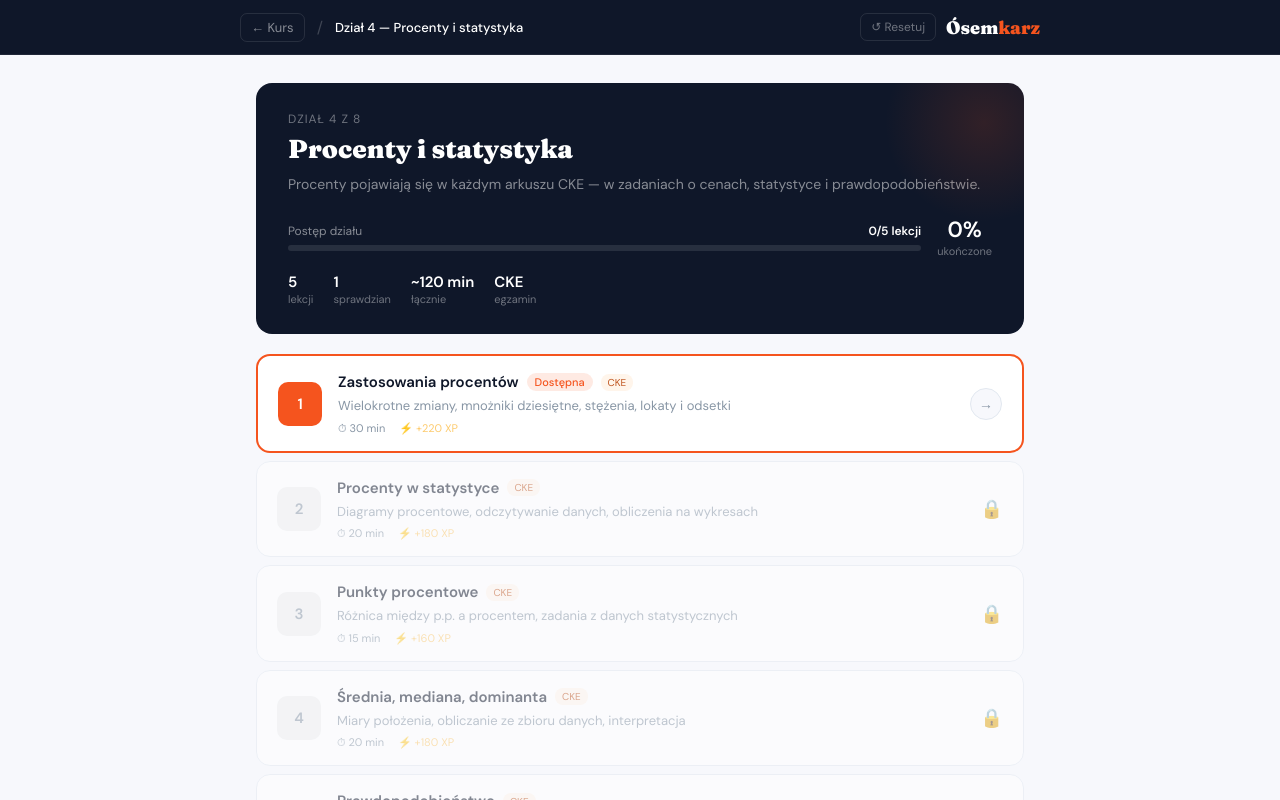
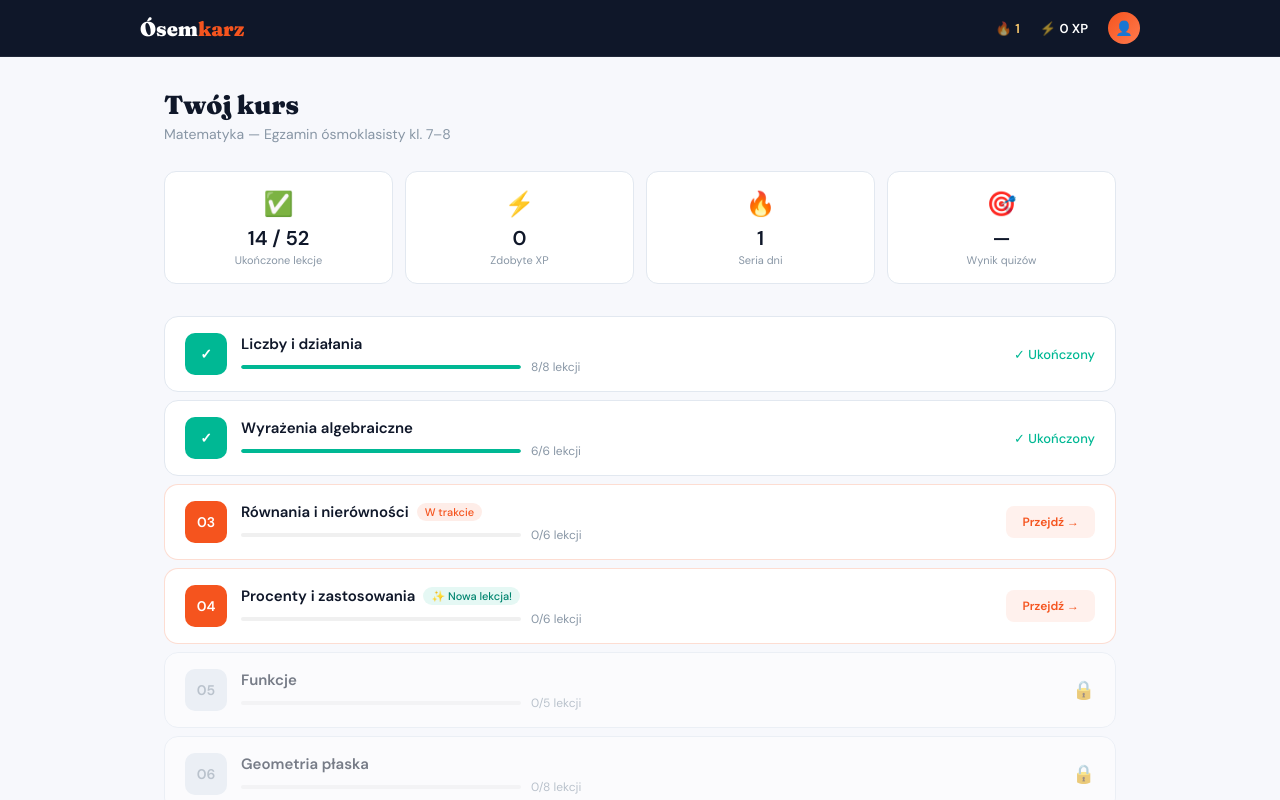
Before and after one commit to osemkarz/osemkarz, a Next.js app: page /kurs in a window 1280 px wide. Shown: the top 800 px of the page. Built offline with nearby package versions, Linux system fonts and the light colour scheme.

Commit message:
Update page.js

```diff
--- a/app/kurs/page.js
+++ b/app/kurs/page.js
@@ -3,163 +3,206 @@ import { useState, useEffect } from 'react'
 import Link from 'next/link'
 import { useRouter } from 'next/navigation'
 
-const LEKCJE_DEFAULT = [
-  { n:1, title:'Zastosowania procentów',        desc:'Wielokrotne zmiany, mnożniki dziesiętne, stężenia, lokaty i odsetki',      czas:'30 min', xp:220, href:'/kurs/procenty',           status:'active' },
-  { n:2, title:'Procenty w statystyce',          desc:'Diagramy procentowe, odczytywanie danych, obliczenia na wykresach',        czas:'20 min', xp:180, href:'#',                         status:'locked' },
-  { n:3, title:'Punkty procentowe',              desc:'Różnica między p.p. a procentem, zadania z danych statystycznych',         czas:'15 min', xp:160, href:'#',                         status:'locked' },
-  { n:4, title:'Średnia, mediana, dominanta',    desc:'Miary położenia, obliczanie ze zbioru danych, interpretacja',              czas:'20 min', xp:180, href:'#',                         status:'locked' },
-  { n:5, title:'Prawdopodobieństwo',             desc:'Zdarzenia losowe, obliczanie prawdopodobieństwa, doświadczenia losowe',    czas:'20 min', xp:200, href:'#',                         status:'locked' },
-  { n:6, title:'🏆 Sprawdzian działu',           desc:'25 zadań diagnostycznych · Analiza błędów · Raport Maxa',                 czas:'35 min', xp:450, href:'#',                         status:'locked', isTest:true },
+const DZIALY = [
+  {
+    n: '01', name: 'Liczby i działania', href: '#',
+    lekcje: ['Liczby naturalne i całkowite', 'Ułamki zwykłe', 'Ułamki dziesiętne', 'Procenty', 'Potęgi i pierwiastki', 'Kolejność działań', 'Liczby wymierne i niewymierne', 'Sprawdzian działu'],
+    total: 8, status: 'done',
+    slugs: [],
+  },
+  {
+    n: '02', name: 'Wyrażenia algebraiczne', href: '#',
+    lekcje: ['Zmienne i wyrażenia', 'Upraszczanie wyrażeń', 'Wzory skróconego mnożenia', 'Wyłączanie przed nawias', 'Działania na wielomianach', 'Sprawdzian działu'],
+    total: 6, status: 'done',
+    slugs: [],
+  },
+  {
+    n: '03', name: 'Równania i nierówności', href: '/kurs/dzial-3',
+    lekcje: ['Równania liniowe', 'Układy równań', 'Nierówności liniowe', 'Zadania tekstowe', 'Zastosowania w geometrii', 'Sprawdzian działu'],
+    total: 6, status: 'active',
+    slugs: ['rownania-liniowe', 'uklady-rownan', 'nierownosci', 'zadania-tekstowe', 'rownania-geometria', 'sprawdzian-3'],
+  },
+  {
+    n: '04', name: 'Procenty i zastosowania', href: '/kurs/dzial-4',
+    lekcje: ['Zastosowania procentów', 'Procenty w statystyce', 'Punkty procentowe', 'Średnia i mediana', 'Prawdopodobieństwo', 'Sprawdzian działu'],
+    total: 6, status: 'active',
+    slugs: ['procenty', 'procenty-statystyka', 'punkty-procentowe', 'srednia-mediana', 'prawdopodobienstwo', 'sprawdzian-4'],
+    badge: '✨ Nowa lekcja!',
+  },
+  { n: '05', name: 'Funkcje', href: '#', lekcje: ['Pojęcie funkcji', 'Funkcja liniowa', 'Wykresy funkcji', 'Funkcja kwadratowa', 'Sprawdzian działu'], total: 5, status: 'locked', slugs: [] },
+  { n: '06', name: 'Geometria płaska', href: '#', lekcje: ['Trójkąty', 'Czworokąty', 'Koło i okrąg', 'Pole i obwód', 'Twierdzenie Pitagorasa', 'Podobieństwo', 'Trygonometria', 'Sprawdzian działu'], total: 8, status: 'locked', slugs: [] },
+  { n: '07', name: 'Bryły', href: '#', lekcje: ['Graniastosłupy', 'Ostrosłupy', 'Walec i stożek', 'Kula', 'Siatki brył', 'Sprawdzian działu'], total: 6, status: 'locked', slugs: [] },
+  { n: '08', name: 'Statystyka i prawdopodobieństwo', href: '#', lekcje: ['Diagramy i wykresy', 'Średnia, mediana, dominanta', 'Prawdopodobieństwo', 'Sprawdzian działu'], total: 4, status: 'locked', slugs: [] },
+  { n: '09', name: 'Próbny egzamin CKE', href: '#', lekcje: ['Arkusz 2022', 'Arkusz 2023', 'Arkusz 2024'], total: 3, status: 'locked', slugs: [], exam: true },
 ]
 
-const C = { navy:'#0F1729',accent:'#F5541E',green:'#00B894',bg:'#F7F8FC',white:'#fff',border:'#E2E8F0',text:'#0F1729',text2:'#4A5568',text3:'#8896A5' }
+const TOTAL_LEKCJE = DZIALY.reduce((a, d) => a + d.total, 0)
 
-export default function Dzial4Page() {
+export default function KursPage() {
   const router = useRouter()
-  const [lekcje, setLekcje] = useState(LEKCJE_DEFAULT)
-  const [showReset, setShowReset] = useState(false)
-  const [toast, setToast] = useState(false)
+  const [xp, setXp] = useState(0)
+  const [streak, setStreak] = useState(0)
+  const [doneMap, setDoneMap] = useState({}) // slug -> Set of completed segments
   const [hov, setHov] = useState(null)
 
   useEffect(() => {
-    try { const s = localStorage.getItem('osemkarz_dzial4'); if (s) setLekcje(JSON.parse(s)) } catch {}
+    try {
+      // XP
+      const savedXp = parseInt(localStorage.getItem('osemkarz_xp') || '0')
+      setXp(savedXp)
+      // Streak
+      const savedStreak = parseInt(localStorage.getItem('osemkarz_streak') || '0')
+      setStreak(savedStreak)
+      // Count completed lessons per slug
+      const map = {}
+      DZIALY.forEach(d => {
+        d.slugs.forEach(slug => {
+          const raw = localStorage.getItem(`osemkarz_done_${slug}`)
+          if (raw) {
+            try { map[slug] = new Set(JSON.parse(raw)) } catch {}
+          }
+        })
+      })
+      setDoneMap(map)
+    } catch {}
   }, [])
 
-  const done = lekcje.filter(l => l.status === 'done').length
-  const total = lekcje.filter(l => !l.isTest).length
-  const pct = Math.round((done / total) * 100)
+  // Count lessons where all 6 segments completed
+  const ALL_SEGMENTS = ['teoria', 'quiz', 'fiszki', 'kartkowka', 'cke', 'raport']
+  const countDone = (slugs) => slugs.filter(slug => {
+    const s = doneMap[slug]
+    return s && ALL_SEGMENTS.every(seg => s.has(seg))
+  }).length
 
-  const handleReset = () => {
-    const r = LEKCJE_DEFAULT.map((l, i) => ({ ...l, status: i === 0 ? 'active' : 'locked' }))
-    setLekcje(r)
-    try { localStorage.setItem('osemkarz_dzial4', JSON.stringify(r)) } catch {}
-    setShowReset(false)
-    setToast(true)
-    setTimeout(() => setToast(false), 3000)
-  }
+  const totalDone = DZIALY.reduce((acc, d) => {
+    if (d.status === 'done') return acc + d.total // hardcoded completed działy
+    return acc + countDone(d.slugs)
+  }, 0)
+
+  const quizPct = xp > 0 ? Math.min(99, Math.round(70 + (xp / 100))) : 0
+
+  const C = { navy:'#0F1729', accent:'#F5541E', green:'#00B894', bg:'#F7F8FC', white:'#fff', border:'#E2E8F0', text:'#0F1729', text2:'#4A5568', text3:'#8896A5' }
 
   return (
-    <div style={{ minHeight:'100vh', background:C.bg, fontFamily:"'DM Sans',sans-serif" }}>
+    <div style={{ minHeight: '100vh', background: C.bg, fontFamily: "'DM Sans', sans-serif" }}>
 
-      {/* MODAL RESET */}
-      {showReset && (
-        <div onClick={() => setShowReset(false)} style={{ position:'fixed',inset:0,background:'rgba(0,0,0,0.5)',zIndex:100,display:'flex',alignItems:'center',justifyContent:'center',padding:20 }}>
-          <div onClick={e => e.stopPropagation()} style={{ background:C.white,borderRadius:16,padding:28,maxWidth:400,width:'100%',boxShadow:'0 20px 60px rgba(0,0,0,0.3)' }}>
-            <div style={{ fontSize:36,textAlign:'center',marginBottom:12 }}>⚠️</div>
-            <div style={{ fontFamily:'Fraunces,serif',fontSize:20,fontWeight:900,color:C.text,textAlign:'center',marginBottom:8 }}>Resetować postępy?</div>
-            <p style={{ fontSize:14,color:C.text2,lineHeight:1.7,textAlign:'center',marginBottom:24 }}>Wszystkie ukończone lekcje w tym dziale zostaną odznaczone. XP i odznaki pozostają.</p>
-            <div style={{ display:'grid',gridTemplateColumns:'1fr 1fr',gap:10 }}>
-              <button onClick={() => setShowReset(false)} style={{ padding:11,fontSize:13,fontWeight:500,borderRadius:8,border:`1px solid ${C.border}`,background:C.white,color:C.text,cursor:'pointer',fontFamily:'inherit' }}>Anuluj</button>
-              <button onClick={handleReset} style={{ padding:11,fontSize:13,fontWeight:500,borderRadius:8,border:'none',background:'#E17055',color:'#fff',cursor:'pointer',fontFamily:'inherit' }}>Tak, resetuj</button>
-            </div>
-          </div>
-        </div>
-      )}
-
-      {/* TOAST */}
-      {toast && (
-        <div style={{ position:'fixed',bottom:24,left:'50%',transform:'translateX(-50%)',background:C.navy,color:'#fff',padding:'12px 24px',borderRadius:10,fontSize:13,fontWeight:500,zIndex:50,boxShadow:'0 8px 24px rgba(0,0,0,0.3)' }}>
-          ✅ Postępy działu 4 zostały zresetowane
-        </div>
-      )}
-
-      {/* NAV */}
-      <nav style={{ background:C.navy,padding:'0 24px',borderBottom:'1px solid rgba(255,255,255,0.07)',position:'sticky',top:0,zIndex:10 }}>
-        <div style={{ maxWidth:800,margin:'0 auto',display:'flex',alignItems:'center',gap:12,height:54 }}>
-          <Link href="/kurs" style={{ color:'rgba(255,255,255,0.5)',fontSize:13,textDecoration:'none',padding:'5px 10px',borderRadius:7,border:'1px solid rgba(255,255,255,0.1)' }}>← Kurs</Link>
-          <span style={{ color:'rgba(255,255,255,0.2)' }}>/</span>
-          <span style={{ fontSize:13,color:'#fff',fontWeight:500 }}>Dział 4 — Procenty i statystyka</span>
-          <div style={{ marginLeft:'auto',display:'flex',alignItems:'center',gap:10 }}>
-            <button onClick={() => setShowReset(true)} style={{ fontSize:12,color:'rgba(255,255,255,0.4)',background:'none',border:'1px solid rgba(255,255,255,0.1)',borderRadius:7,padding:'5px 10px',cursor:'pointer',fontFamily:'inherit' }}>↺ Resetuj</button>
-            <Link href="/kurs" style={{ fontFamily:'Fraunces,serif',fontSize:18,fontWeight:900,color:'#fff',textDecoration:'none' }}>Ósem<span style={{ color:C.accent }}>karz</span></Link>
+      {/* Nav */}
+      <nav style={{ background: C.navy, padding: '0 24px', borderBottom: '1px solid rgba(255,255,255,0.07)', position: 'sticky', top: 0, zIndex: 10 }}>
+        <div style={{ maxWidth: 1000, margin: '0 auto', display: 'flex', alignItems: 'center', justifyContent: 'space-between', height: 56 }}>
+          <Link href="/" style={{ fontFamily: 'Fraunces, serif', fontSize: 20, fontWeight: 900, color: '#fff', textDecoration: 'none' }}>
+            Ósem<span style={{ color: C.accent }}>karz</span>
+          </Link>
+          <div style={{ display: 'flex', alignItems: 'center', gap: 20 }}>
+            <span style={{ fontSize: 13, color: 'rgba(255,255,255,0.6)' }}>🔥 <strong style={{ color: '#FDCB6E' }}>{streak || 1}</strong></span>
+            <span style={{ fontSize: 13, color: 'rgba(255,255,255,0.6)' }}>⚡ <strong style={{ color: '#fff' }}>{xp} XP</strong></span>
+            <div style={{ width: 32, height: 32, borderRadius: '50%', background: 'linear-gradient(135deg,#F5541E,#FF7A4D)', display: 'flex', alignItems: 'center', justifyContent: 'center', fontSize: 14 }}>👤</div>
           </div>
         </div>
       </nav>
 
-      <div style={{ maxWidth:800,margin:'0 auto',padding:'28px 16px' }}>
+      <div style={{ maxWidth: 1000, margin: '0 auto', padding: '32px 24px' }}>
 
-        {/* HEADER */}
-        <div style={{ background:C.navy,borderRadius:16,padding:'28px 32px',marginBottom:20,position:'relative',overflow:'hidden' }}>
-          <div style={{ position:'absolute',top:-60,right:-60,width:200,height:200,background:'radial-gradient(circle,rgba(245,84,30,0.15) 0%,transparent 70%)',pointerEvents:'none' }} />
-          <div style={{ fontSize:12,color:'rgba(255,255,255,0.4)',marginBottom:6,textTransform:'uppercase',letterSpacing:'0.08em' }}>Dział 4 z 8</div>
-          <div style={{ fontFamily:'Fraunces,serif',fontSize:26,fontWeight:900,color:'#fff',marginBottom:8 }}>Procenty i statystyka</div>
-          <div style={{ fontSize:14,color:'rgba(255,255,255,0.5)',marginBottom:20,lineHeight:1.6 }}>Procenty pojawiają się w każdym arkuszu CKE — w zadaniach o cenach, statystyce i prawdopodobieństwie.</div>
-          <div style={{ display:'flex',alignItems:'center',gap:16,marginBottom:14 }}>
-            <div style={{ flex:1 }}>
-              <div style={{ display:'flex',justifyContent:'space-between',marginBottom:6 }}>
-                <span style={{ fontSize:12,color:'rgba(255,255,255,0.5)' }}>Postęp działu</span>
-                <span style={{ fontSize:12,fontWeight:600,color:'#fff' }}>{done}/{total} lekcji</span>
-              </div>
-              <div style={{ height:6,background:'rgba(255,255,255,0.1)',borderRadius:3,overflow:'hidden' }}>
-                <div style={{ height:'100%',width:`${pct}%`,background:'linear-gradient(90deg,#F5541E,#FF7A4D)',borderRadius:3,transition:'width 0.5s' }} />
-              </div>
-            </div>
-            <div style={{ textAlign:'center' }}>
-              <div style={{ fontSize:22,fontWeight:700,color:'#fff' }}>{pct}%</div>
-              <div style={{ fontSize:11,color:'rgba(255,255,255,0.4)' }}>ukończone</div>
-            </div>
-          </div>
-          <div style={{ display:'flex',gap:20 }}>
-            {[['5','lekcji'],['1','sprawdzian'],['~120 min','łącznie'],['CKE','egzamin']].map(([v,l],i)=>(
-              <div key={i}><div style={{ fontSize:15,fontWeight:700,color:'#fff' }}>{v}</div><div style={{ fontSize:11,color:'rgba(255,255,255,0.4)' }}>{l}</div></div>
-            ))}
-          </div>
+        {/* Header */}
+        <div style={{ marginBottom: 28 }}>
+          <h1 style={{ fontFamily: 'Fraunces, serif', fontSize: 26, fontWeight: 900, color: C.text, marginBottom: 4 }}>Twój kurs</h1>
+          <p style={{ fontSize: 14, color: C.text3 }}>Matematyka — Egzamin ósmoklasisty kl. 7–8</p>
         </div>
 
-        {/* LISTA LEKCJI */}
-        <div style={{ display:'flex',flexDirection:'column',gap:8 }}>
-          {lekcje.map((l, i) => {
-            const locked = l.status === 'locked'
+        {/* Stats — dynamiczne */}
+        <div style={{ display: 'grid', gridTemplateColumns: 'repeat(4,1fr)', gap: 12, marginBottom: 32 }}>
+          {[
+            { label: 'Ukończone lekcje', val: `${totalDone} / ${TOTAL_LEKCJE}`, icon: '✅' },
+            { label: 'Zdobyte XP', val: xp.toLocaleString('pl'), icon: '⚡' },
+            { label: 'Seria dni', val: streak || 1, icon: '🔥' },
+            { label: 'Wynik quizów', val: xp > 0 ? `${quizPct}%` : '—', icon: '🎯' },
+          ].map((s, i) => (
+            <div key={i} style={{ background: C.white, borderRadius: 12, padding: '16px', border: `1px solid ${C.border}`, textAlign: 'center' }}>
+              <div style={{ fontSize: 24, marginBottom: 6 }}>{s.icon}</div>
+              <div style={{ fontSize: 20, fontWeight: 700, color: C.text }}>{s.val}</div>
+              <div style={{ fontSize: 11, color: C.text3, marginTop: 2 }}>{s.label}</div>
+            </div>
+          ))}
+        </div>
+
+        {/* Działy */}
+        <div style={{ display: 'flex', flexDirection: 'column', gap: 8 }}>
+          {DZIALY.map((d, i) => {
+            const locked = d.status === 'locked'
+            const doneCnt = d.status === 'done' ? d.total : countDone(d.slugs)
+            const pct = Math.round((doneCnt / d.total) * 100)
+            const isActive = d.status === 'active'
             const isH = hov === i && !locked
+            const clickable = !locked && d.href !== '#'
+
             return (
-              <div key={i} onClick={() => !locked && router.push(l.href)} onMouseEnter={() => setHov(i)} onMouseLeave={() => setHov(null)}
-                style={{ background:l.isTest?C.navy:C.white,borderRadius:14,padding:'16px 20px',display:'flex',alignItems:'center',gap:16,cursor:locked?'not-allowed':'pointer',opacity:locked?0.5:1,transform:isH?'translateY(-1px)':'none',boxShadow:isH?'0 4px 16px rgba(0,0,0,0.08)':'none',transition:'all 0.15s',border:l.status==='active'?`2px solid ${C.accent}`:isH?'1.5px solid #CBD5E0':`1px solid ${l.isTest?'rgba(255,255,255,0.1)':C.border}` }}>
-                <div style={{ width:44,height:44,borderRadius:l.isTest?'50%':10,flexShrink:0,background:l.status==='done'?C.green:l.status==='active'?C.accent:l.isTest?'rgba(255,255,255,0.1)':'#F0F0F0',display:'flex',alignItems:'center',justifyContent:'center',fontSize:l.isTest?18:15,fontWeight:700,color:['done','active'].includes(l.status)?'#fff':l.isTest?'#fff':C.text3 }}>
-                  {l.status==='done'?'✓':l.isTest?'🏆':l.n}
-                </div>
-                <div style={{ flex:1,minWidth:0 }}>
-                  <div style={{ display:'flex',alignItems:'center',gap:8,marginBottom:4,flexWrap:'wrap' }}>
-                    <span style={{ fontSize:15,fontWeight:600,color:l.isTest?'#fff':C.text }}>{l.title}</span>
-                    {l.status==='active'&&<span style={{ fontSize:11,background:'rgba(245,84,30,0.12)',color:C.accent,padding:'2px 8px',borderRadius:10,fontWeight:500 }}>Dostępna</span>}
-                    {l.status==='done'&&<span style={{ fontSize:11,background:'#F0FFF4',color:'#276749',padding:'2px 8px',borderRadius:10,fontWeight:500 }}>Ukończona</span>}
-                    <span style={{ fontSize:10,background:l.isTest?'rgba(255,255,255,0.1)':'#FFF5EB',color:l.isTest?'rgba(255,255,255,0.5)':'#C05621',padding:'2px 7px',borderRadius:8 }}>CKE</span>
+              <div
+                key={i}
+                onClick={() => clickable && router.push(d.href)}
+                onMouseEnter={() => setHov(i)}
+                onMouseLeave={() => setHov(null)}
+                style={{
+                  background: C.white,
+                  borderRadius: 14,
+                  border: `1px solid ${isActive && isH ? C.accent : isActive ? 'rgba(245,84,30,0.2)' : isH ? '#CBD5E0' : C.border}`,
+                  overflow: 'hidden',
+                  opacity: locked ? 0.55 : 1,
+                  cursor: clickable ? 'pointer' : locked ? 'not-allowed' : 'default',
+                  transform: isH && clickable ? 'translateY(-1px)' : 'none',
+                  boxShadow: isH && clickable ? '0 4px 16px rgba(0,0,0,0.07)' : 'none',
+                  transition: 'all 0.15s',
+                }}
+              >
+                <div style={{ padding: '16px 20px', display: 'flex', alignItems: 'center', gap: 14 }}>
+
+                  {/* Ikona */}
+                  <div style={{
+                    width: 42, height: 42, borderRadius: 10, flexShrink: 0,
+                    background: d.status === 'done' ? C.green : isActive ? C.accent : d.exam ? '#6C5CE7' : '#E2E8F0',
+                    display: 'flex', alignItems: 'center', justifyContent: 'center',
+                    fontSize: 14, color: locked && !d.exam ? C.text3 : '#fff', fontWeight: 700,
+                  }}>
+                    {d.status === 'done' ? '✓' : d.exam ? '📝' : d.n}
                   </div>
-                  <div style={{ fontSize:13,color:l.isTest?'rgba(255,255,255,0.5)':C.text3,lineHeight:1.5 }}>{l.desc}</div>
-                  <div style={{ display:'flex',gap:14,marginTop:5 }}>
-                    <span style={{ fontSize:11,color:l.isTest?'rgba(255,255,255,0.35)':C.text3 }}>⏱ {l.czas}</span>
-                    <span style={{ fontSize:11,color:'#FDCB6E' }}>⚡ +{l.xp} XP</span>
+
+                  {/* Treść — klikalna cała */}
+                  <div style={{ flex: 1, minWidth: 0 }}>
+                    <div style={{ display: 'flex', alignItems: 'center', gap: 8, marginBottom: 5, flexWrap: 'wrap' }}>
+                      <span style={{ fontSize: 15, fontWeight: 600, color: C.text }}>{d.name}</span>
+                      {isActive && !d.badge && <span style={{ fontSize: 11, background: 'rgba(245,84,30,0.1)', color: C.accent, padding: '2px 8px', borderRadius: 10, fontWeight: 500 }}>W trakcie</span>}
+                      {d.badge && <span style={{ fontSize: 11, background: 'rgba(0,184,148,0.1)', color: '#00856F', padding: '2px 8px', borderRadius: 10, fontWeight: 500 }}>{d.badge}</span>}
+                      {d.exam && <span style={{ fontSize: 11, background: 'rgba(108,92,231,0.1)', color: '#6C5CE7', padding: '2px 8px', borderRadius: 10, fontWeight: 500 }}>Próbny</span>}
+                    </div>
+                    <div style={{ display: 'flex', alignItems: 'center', gap: 10 }}>
+                      <div style={{ flex: 1, height: 4, background: '#F0F0F0', borderRadius: 2, overflow: 'hidden', maxWidth: 280 }}>
+                        <div style={{ height: '100%', width: `${pct}%`, background: d.status === 'done' ? C.green : C.accent, borderRadius: 2, transition: 'width .5s' }} />
+                      </div>
+                      <span style={{ fontSize: 12, color: C.text3, whiteSpace: 'nowrap' }}>{doneCnt}/{d.total} lekcji</span>
+                    </div>
                   </div>
-                </div>
-                <div style={{ flexShrink:0 }}>
+
+                  {/* Przycisk / ikona */}
                   {locked
-                    ?<span style={{ fontSize:18 }}>🔒</span>
-                    :<div style={{ width:32,height:32,borderRadius:'50%',background:isH?C.navy:C.bg,border:`1px solid ${isH?'transparent':C.border}`,display:'flex',alignItems:'center',justifyContent:'center',color:isH?'#fff':C.text3,fontSize:14,transition:'all .15s' }}>→</div>}
+                    ? <span style={{ fontSize: 18, flexShrink: 0 }}>🔒</span>
+                    : d.status === 'done'
+                      ? <span style={{ fontSize: 13, fontWeight: 500, color: C.green, flexShrink: 0, whiteSpace: 'nowrap' }}>✓ Ukończony</span>
+                      : <div style={{
+                          padding: '8px 16px', fontSize: 12, fontWeight: 600, borderRadius: 8, flexShrink: 0, whiteSpace: 'nowrap',
+                          background: isH ? C.accent : 'rgba(245,84,30,0.08)',
+                          color: isH ? '#fff' : C.accent,
+                          transition: 'all .15s',
+                        }}>
+                          Przejdź →
+                        </div>
+                  }
                 </div>
               </div>
             )
           })}
         </div>
 
-        {/* INFO */}
-        <div style={{ background:C.white,borderRadius:12,border:`1px solid ${C.border}`,padding:'16px 20px',marginTop:14,display:'flex',gap:14,alignItems:'flex-start' }}>
-          <span style={{ fontSize:20,flexShrink:0 }}>💡</span>
-          <div style={{ fontSize:13,color:C.text2,lineHeight:1.7 }}><strong style={{ color:C.text }}>Każda lekcja:</strong> Teoria (5 sekcji) → Quiz → Fiszki → Kartkówka (trening lub egzamin) → Zadanie CKE → Raport Maxa. Sprawdzian otwiera się po ukończeniu wszystkich 5 lekcji.</div>
-        </div>
-
-        {/* RESET */}
-        <div style={{ marginTop:14,padding:'16px 20px',background:'#FFF5F5',borderRadius:12,border:'1px solid #FED7D7',display:'flex',alignItems:'center',justifyContent:'space-between',gap:16 }}>
-          <div>
-            <div style={{ fontSize:13,fontWeight:500,color:'#9B2C2C',marginBottom:2 }}>Resetuj postępy działu 4</div>
-            <div style={{ fontSize:12,color:'#C53030',lineHeight:1.5 }}>Odznacza wszystkie lekcje. XP i odznaki pozostają.</div>
-          </div>
-          <button onClick={() => setShowReset(true)} style={{ padding:'9px 18px',fontSize:13,fontWeight:500,borderRadius:8,border:'1px solid #FEB2B2',background:C.white,color:'#9B2C2C',cursor:'pointer',fontFamily:'inherit',whiteSpace:'nowrap',flexShrink:0 }}>↺ Resetuj</button>
-        </div>
-
-        {/* NAWIGACJA */}
-        <div style={{ display:'flex',justifyContent:'space-between',marginTop:14,gap:10 }}>
-          <Link href="/kurs" style={{ padding:'10px 18px',background:C.white,border:`1px solid ${C.border}`,borderRadius:10,fontSize:13,color:C.text,textDecoration:'none',fontWeight:500 }}>← Wróć do kursu</Link>
-          <Link href="/kurs" style={{ padding:'10px 18px',background:C.bg,border:`1px solid ${C.border}`,borderRadius:10,fontSize:13,color:C.text3,textDecoration:'none' }}>Dział 5: Funkcje →</Link>
-        </div>
+        <p style={{ textAlign: 'center', fontSize: 12, color: C.text3, marginTop: 24 }}>
+          Postęp aktualizuje się automatycznie po ukończeniu każdej lekcji
+        </p>
       </div>
     </div>
   )
```
